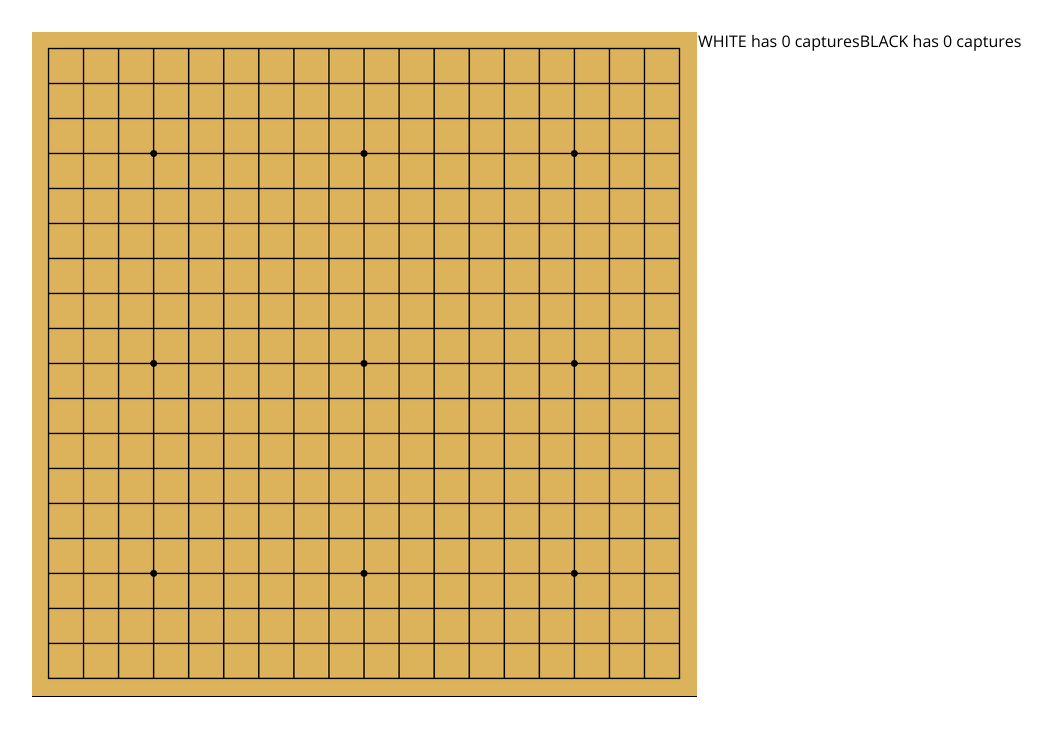
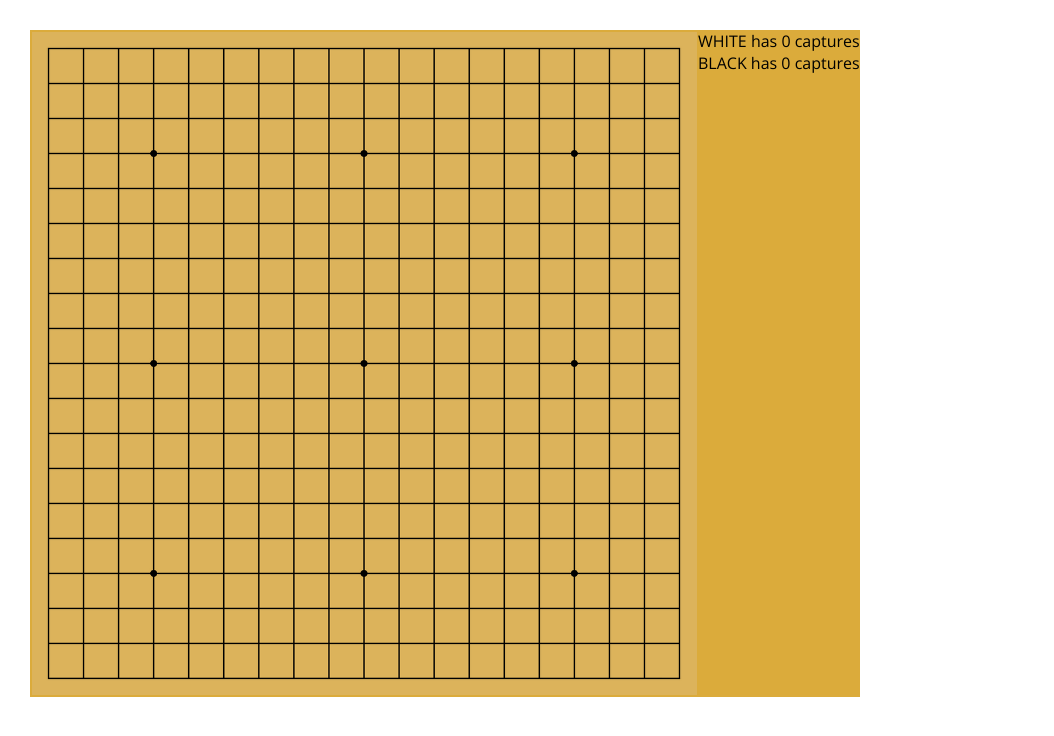
Before and after one commit to dhallatmaine/Goban, a React app in the folder client/: page / in a window 1280 px wide. Shown: the top 736 px of the page, without its empty margins (0-1054 px from the left). Built offline with nearby package versions, Linux system fonts and the light colour scheme; no server answers.

Commit message:
Adjust some styling

```diff
--- a/client/src/components/Board/Board.css
+++ b/client/src/components/Board/Board.css
@@ -6,8 +6,8 @@
 
 .Grid {
   width: 665px;
-  height: 665px;
-  border: 2px solid white;
+  height: 663px;
+  border: 2px solid #dbab3b;
   margin-left: -1px;
   margin-top: -1px;
 }
--- a/client/src/components/Captures/Captures.js
+++ b/client/src/components/Captures/Captures.js
@@ -1,7 +1,11 @@
 import React from 'react';
 
+import classes from './Captures.css';
+
 const captures = (props) => (
-  <div>{props.color} has {props.captures} captures</div>
+  <div className={classes.Captures}>
+    {props.color} has {props.captures} captures
+  </div>
 );
 
 export default captures;
--- a/client/src/components/Layout/Layout.css
+++ b/client/src/components/Layout/Layout.css
@@ -2,3 +2,7 @@
   display: flex;
   margin: 30px;
 }
+
+.Captures {
+  background-color: #dbab3b;
+}
--- a/client/src/components/Layout/Layout.js
+++ b/client/src/components/Layout/Layout.js
@@ -18,12 +18,12 @@ class Layout extends Component {
   };
 
   makeMoveHandler = (x, y, color) => {
-    console.log("x:" + x + " y:" + y + " color:" + color);
     const position = {
       x: x,
       y: y,
       color: color
     };
+
     axios.post('http://localhost:8080/api/go', position)
       .then(response => {
         let divs = this.updateBoard(response.data.board);
@@ -80,8 +80,10 @@ class Layout extends Component {
     return (
       <div className={classes.Layout}>
         <Board board={this.state.board} turn={this.state.turn} />
-        <Captures color="WHITE" captures={this.state.captures.WHITE} />
-        <Captures color="BLACK" captures={this.state.captures.BLACK} />
+        <div className={classes.Captures}>
+          <Captures color="WHITE" captures={this.state.captures.WHITE} />
+          <Captures color="BLACK" captures={this.state.captures.BLACK} />
+        </div>
       </div>
     )
   }
```
Also changed, not shown: client/src/components/Captures/Captures.css (added).
